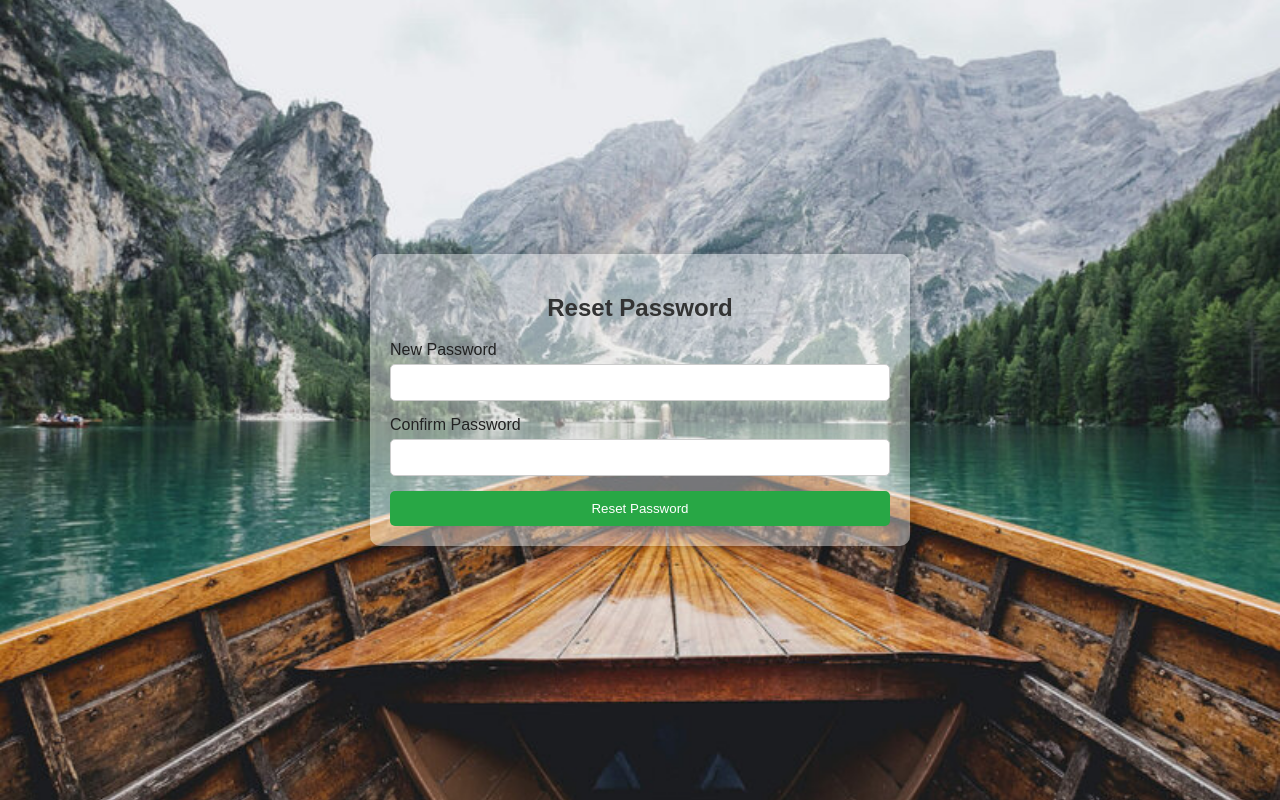
After one commit to kiran-kurian/Explore_Hub, a Django app: page /reset_password/1/1/ in a window 1280 px wide. The commit adds this page. Run offline with Django 5.2, Linux system fonts and the light colour scheme; parts of the project's set-up code (start-up, migrations or seed data) failed here and were passed over.

Commit message:
Forgot Password Complete

```diff
--- a/Explore_Hub/explore_app/views.py
+++ b/Explore_Hub/explore_app/views.py
@@ -297,14 +297,18 @@ def forgot_password_view(request):
 def reset_password_view(request, uidb64, token):
     if request.method == 'POST':
         password = request.POST.get('password')
+        confirm_password = request.POST.get('confirm_password')
+        if password != confirm_password:
+            return render(request, 'reset_password.html', {'error': 'Passwords do not match'})
         try:
             uid = force_str(urlsafe_base64_decode(uidb64))
             user = User.objects.get(pk=uid)
             if default_token_generator.check_token(user, token):
                 # Update the user's password
-                user.password = make_password(password)
+                user.set_password(password)
                 user.save()
-                return redirect('password_reset_complete')
+                logout(request)
+                return render(request, 'login.html', {"message": "Reset complete, Login now"})
         except User.DoesNotExist:
             return render(request, 'reset_password.html', {'error': 'Invalid link'})
     return render(request, 'reset_password.html')
--- /dev/null
+++ b/Explore_Hub/templates/reset_password.html
@@ -0,0 +1,78 @@
+{% load static %}
+<!DOCTYPE html>
+<html lang="en">
+<head>
+    <meta charset="UTF-8">
+    <meta name="viewport" content="width=device-width, initial-scale=1.0">
+    <title>Reset Password</title>
+    <style>
+        body {
+            font-family: Arial, sans-serif;
+            background: url('{% static "images/nature2.png" %}') no-repeat center center fixed;
+            background-size: cover;
+            display: flex;
+            justify-content: center;
+            align-items: center;
+            height: 100vh;
+            margin: 0;
+        }
+        .container {
+            width: 500px;
+            margin: 50px auto;
+            padding: 20px;
+            background-color: rgba(255, 255, 255, 0.4);
+            border-radius: 10px;
+            box-shadow: 0 0 15px rgba(0, 0, 0, 0.2);
+        }
+        h2 {
+            text-align: center;
+            color: #333;
+        }
+        form {
+            display: flex;
+            flex-direction: column;
+        }
+        label {
+            margin-bottom: 5px;
+            color: #222;
+        }
+        input {
+            padding: 10px;
+            margin-bottom: 15px;
+            border: 1px solid #ccc;
+            border-radius: 5px;
+        }
+        .submit-btn {
+            padding: 10px;
+            background-color: #28a745;
+            color: white;
+            border: none;
+            border-radius: 5px;
+            cursor: pointer;
+        }
+        .submit-btn:hover {
+            background-color: #218838;
+        }
+    </style>
+</head>
+<body>
+
+<div class="container">
+    <h2>Reset Password</h2>
+    {% if error %}
+        <p style="color:red">{{ error }}</p>
+    {% endif %}
+    <form method="POST">
+        {% csrf_token %}
+        <label for="new_password">New Password</label>
+        <input type="password" id="password" name="password" required>
+
+        <label for="confirm_password">Confirm Password</label>
+        <input type="password" id="confirm_password" name="confirm_password" required>
+
+        <button type="submit" class="submit-btn">Reset Password</button>
+    </form>
+</div>
+
+</body>
+</html>
```
Also changed, not shown: Explore_Hub/templates/forgot_password.html (+1 -9 lines).
